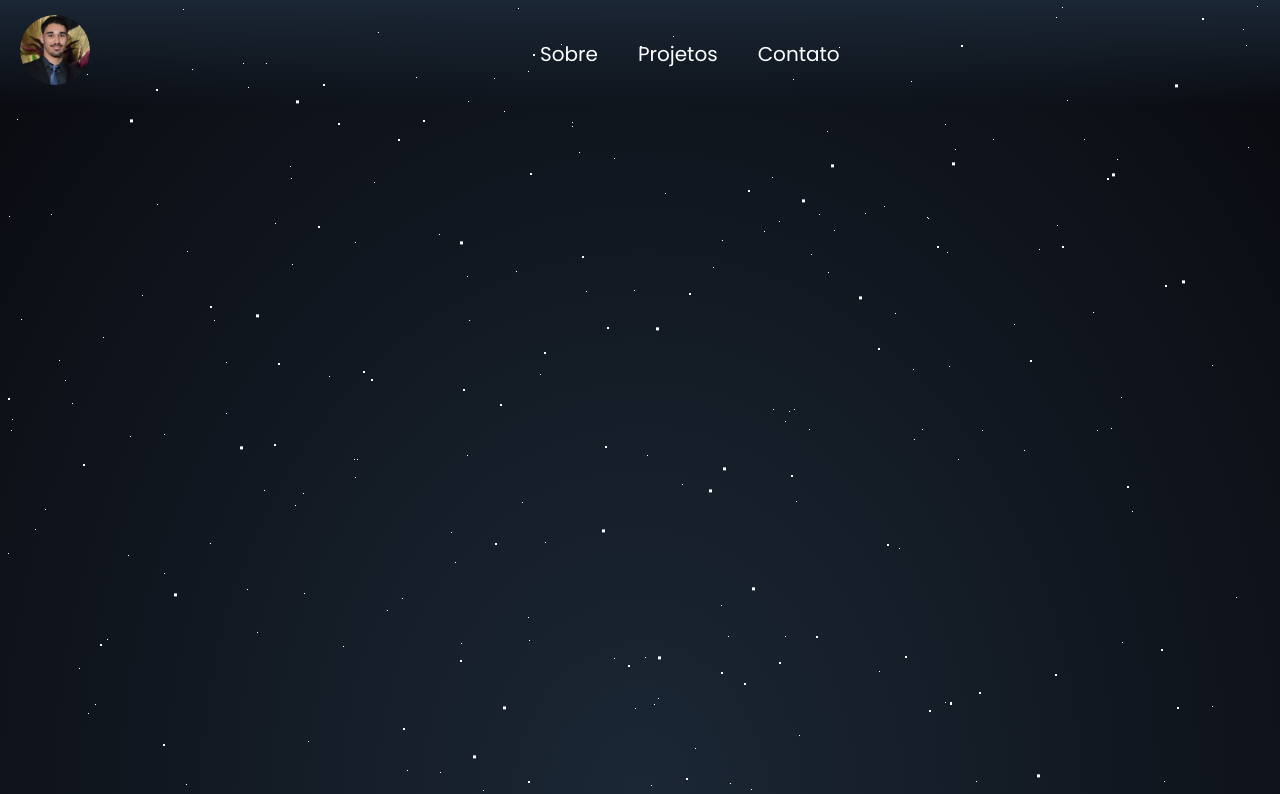
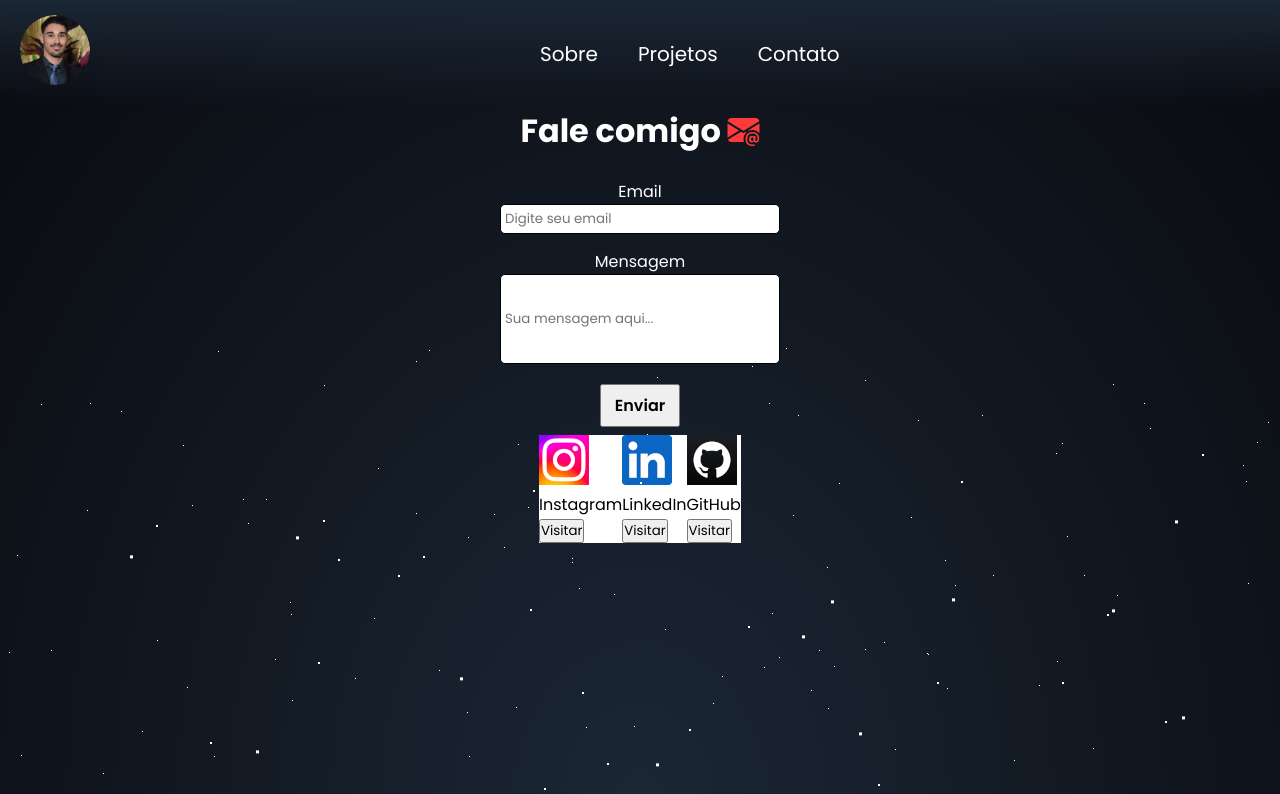
Before and after one commit to EduardoRigobeli/Portifolio, a plain HTML site: page src/contato.html in a window 1280 px wide. Shown: the top 794 px of the page. Drawn offline with nearby package versions, Linux system fonts and the light colour scheme.

Commit message:
Atualização Contato

```diff
--- /dev/null
+++ b/css/form.css
@@ -0,0 +1,60 @@
+@import url('https://fonts.googleapis.com/css2?family=Poppins:ital,wght@0,100;0,200;0,300;0,400;0,500;0,600;0,700;0,800;0,900;1,100;1,200;1,300;1,400;1,500;1,600;1,700;1,800;1,900&display=swap');
+
+main {
+    width: 500px;
+    margin: auto;
+    font-family: 'Poppins';
+    /* background-color: white; */
+}
+
+main h1 {
+    text-align: center;
+    color: white;
+}
+
+main #icon {
+    color: rgb(255, 58, 58);
+}
+
+form {
+    display: flex;
+    justify-content: center;
+    align-items: center;
+    flex-direction: column;
+    height: 35vh;
+}
+
+input {
+    width: 280px;
+    border: 1px solid black;
+    border-radius: 5px;
+    padding: 4px;
+}
+
+form > label {
+    margin-top: 15px;
+    color: white;
+}
+
+form > button {
+    width: 80px;
+    font-weight: 600;
+    font-size: 16px;
+    margin: 20px 0 0 0;
+    padding: 7px;
+    cursor: pointer;
+}
+
+input[type="text"] {
+    height: 90px;
+}
+
+.container {
+    display: flex;
+    justify-content: center;
+    align-items: center;
+}
+
+.container > .col {
+    background-color: white;
+}
--- a/css/style.css
+++ b/css/style.css
@@ -7,7 +7,7 @@
 :root {
     --font: 'Poppins';
     --primary-color: #fff;
-    --second-color: #8aaaca;
+    --second-color: #a4bed8;
 }
 
 * {
@@ -135,6 +135,10 @@ header > .link-img > img {
     -webkit-background-clip: text;
     background-clip: text;
     color: transparent;
+}
+
+.html, .css, .js, .git, .github {
+    text-decoration: underline;
 }
 
 /* INDEX E TITULO */
--- a/src/contato.html
+++ b/src/contato.html
@@ -5,6 +5,9 @@
     <meta name="viewport" content="width=device-width, initial-scale=1.0">
     <title>Contato</title>
     <link rel="stylesheet" href="../css/style.css">
+    <link rel="stylesheet" href="../css/form.css">
+
+    <link rel="stylesheet" href="https://cdn.jsdelivr.net/npm/bootstrap-icons@1.11.3/font/bootstrap-icons.min.css">
 
     <link
     rel="stylesheet"
@@ -40,6 +43,78 @@
         </nav>
     </header>
 
+    <div class="animate__animated animate__fadeInUp">
+        <main>
+            <h1>Fale comigo <i id="icon" class="bi bi-envelope-at-fill"></i></h1>
+            <form action="https://formsubmit.co/eduardopereira2019z@gmail.com" method="POST">
+                <label for="email">Email</label>
+                <input type="email" name="email" placeholder="Digite seu email" required>
+
+                <label for="message">Mensagem</label>
+                <input type="text" name="message" id="mensagem" placeholder="Sua mensagem aqui...">
+                <!-- <textarea class="mensagem" cols="30" rows="10" name="message" placeholder="Digite sua mensagem..." required></textarea> -->
+
+                <button type="submit">Enviar</button>
+
+                <input type="hidden" name="_subject" value="Novo cliente!">
+                <input type="text" name="_honey" style="display:none">
+                <input type="hidden" name="_captcha" value="false">
+           </form>
+        </main>
+
+        <section class="outras-midias">
+            <div class="container">
+                <div class="col">
+                    <span class="instagram">
+                        <a href="">
+                            <img src="../image/instagram.png" alt="">
+                        </a>
+                    </span>
+                    <p>
+                        Instagram
+                    </p>
+                    <a href="" target="_blank">
+                        <button>
+                            Visitar
+                        </button>
+                    </a>
+                </div>
+
+                <div class="col">
+                    <span class="linkedin">
+                        <a href="">
+                            <img src="../image/linkedin.png" alt="">
+                        </a>
+                    </span>
+                    <p>
+                        LinkedIn
+                    </p>
+                    <a href="" target="_blank">
+                        <button>
+                            Visitar
+                        </button>
+                    </a>
+                </div>
+
+                <div class="col">
+                    <span class="github">
+                        <a href="">
+                            <img src="../image/github.png" alt="">
+                        </a>
+                    </span>
+                    <p>
+                        GitHub
+                    </p>
+                    <a href="" target="_blank">
+                        <button>
+                            Visitar
+                        </button>
+                    </a>
+                </div>
+            </div>
+        </section>
+    </div>
+
     <section class="wrapper">
         <div id="stars"></div>
         <div id="stars2"></div>
```
Also changed, not shown: src/sobre.html (+2 -3 lines), image/github.png (added), image/instagram.png (added), image/linkedin.png (added).
